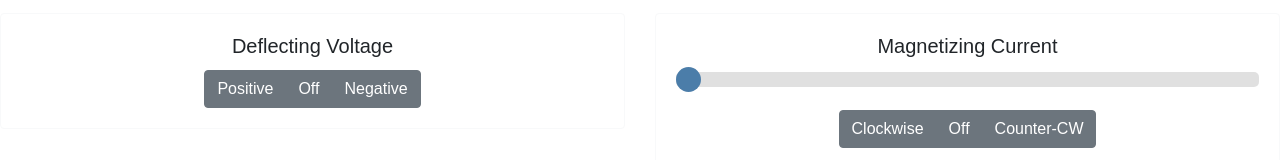
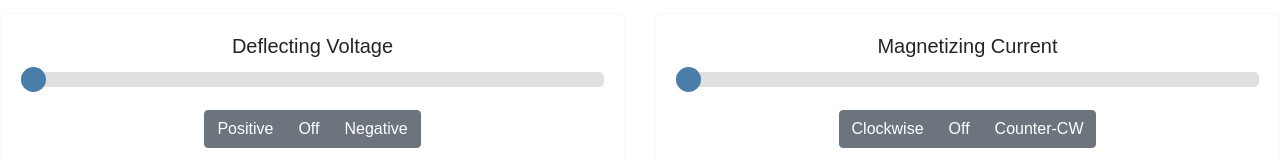
Before and after one commit to ksigWyatt/Remote_Physics_Lab, a React (Create React App) app in the folder Control Server/remote-physics-lab/: page / in a window 1280 px wide. Shown: the part 763-923 px from the top of the page. Built offline with nearby package versions, Linux system fonts and the light colour scheme.

Commit message:
Adding last slider

```diff
--- a/Control Server/remote-physics-lab/src/App.js
+++ b/Control Server/remote-physics-lab/src/App.js
@@ -28,6 +28,10 @@ class App extends Component {
                     <div class="card border-light">
                     <div class="card-body">
                         <h5 class="card-title">Deflecting Voltage</h5>
+                        <div class="slidecontainer">
+                            <input id="volt-def-slider" type="range" min="50" max="250" step="1" value="0" class="slider"></input>
+                            <p id="volt-def-value"></p>
+                        </div>
                         <div class="btn-group" role="group" aria-label="Basic example">
                             <button type="button" class="btn btn-secondary">Positive</button>
                             <button type="button" class="btn btn-secondary">Off</button>
@@ -42,7 +46,7 @@ class App extends Component {
                         <h5 class="card-title">Magnetizing Current</h5>
 
                         <div class="slidecontainer">
-                            <input id="curr-slider" type="range" min="0" value="0" max="3" step="0.05" class="slider"></input>
+                            <input  id="curr-slider" type="range" min="0" value="0" max="3" step="0.05" class="slider"></input>
                             <p id="curr-value"></p>
                         </div>
                         <div class="btn-group" role="group" aria-label="Basic example">
@@ -54,7 +58,7 @@ class App extends Component {
                     </div>
                 </div>
             </div>
-
+            <br />
             <div class="row">
                 <div class="col-sm-6">
                     <div class="card border-light">
```
Also changed, not shown: 2 other files (tests, documents, lock files or other folders).
